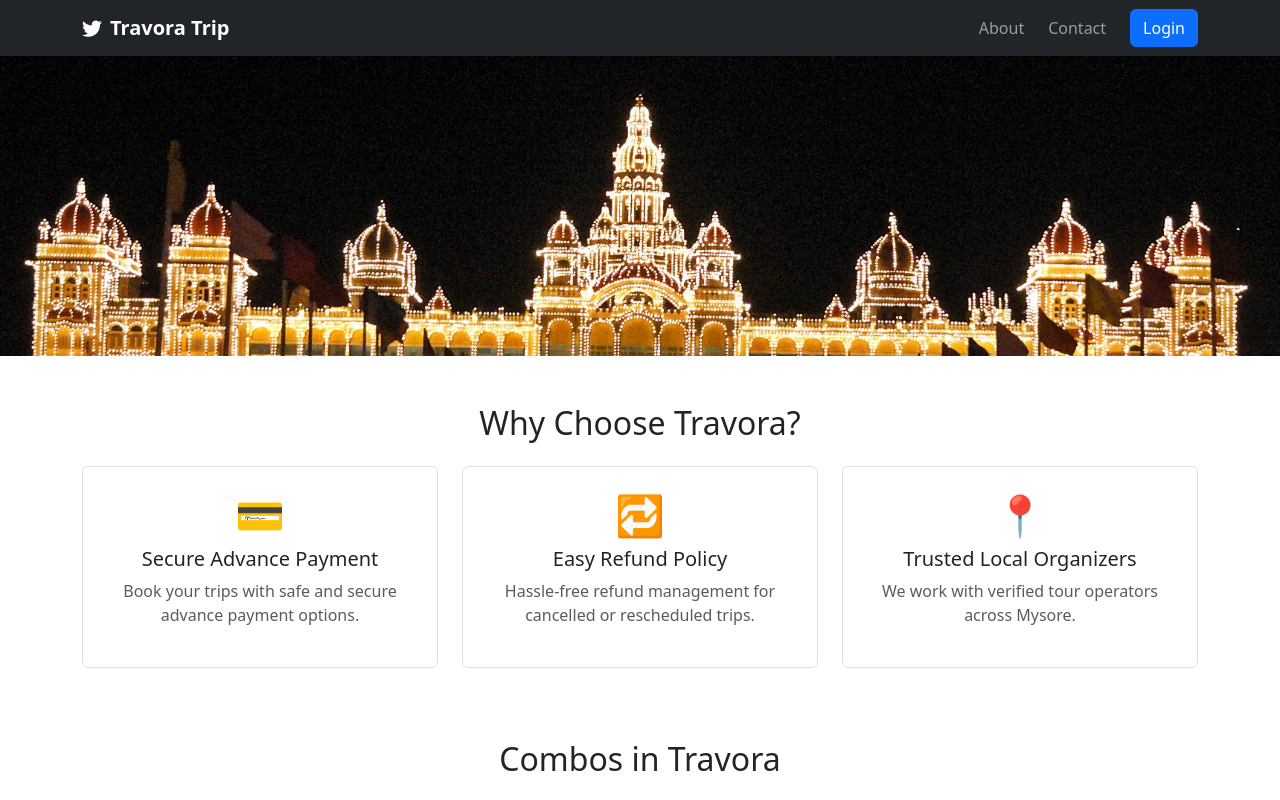
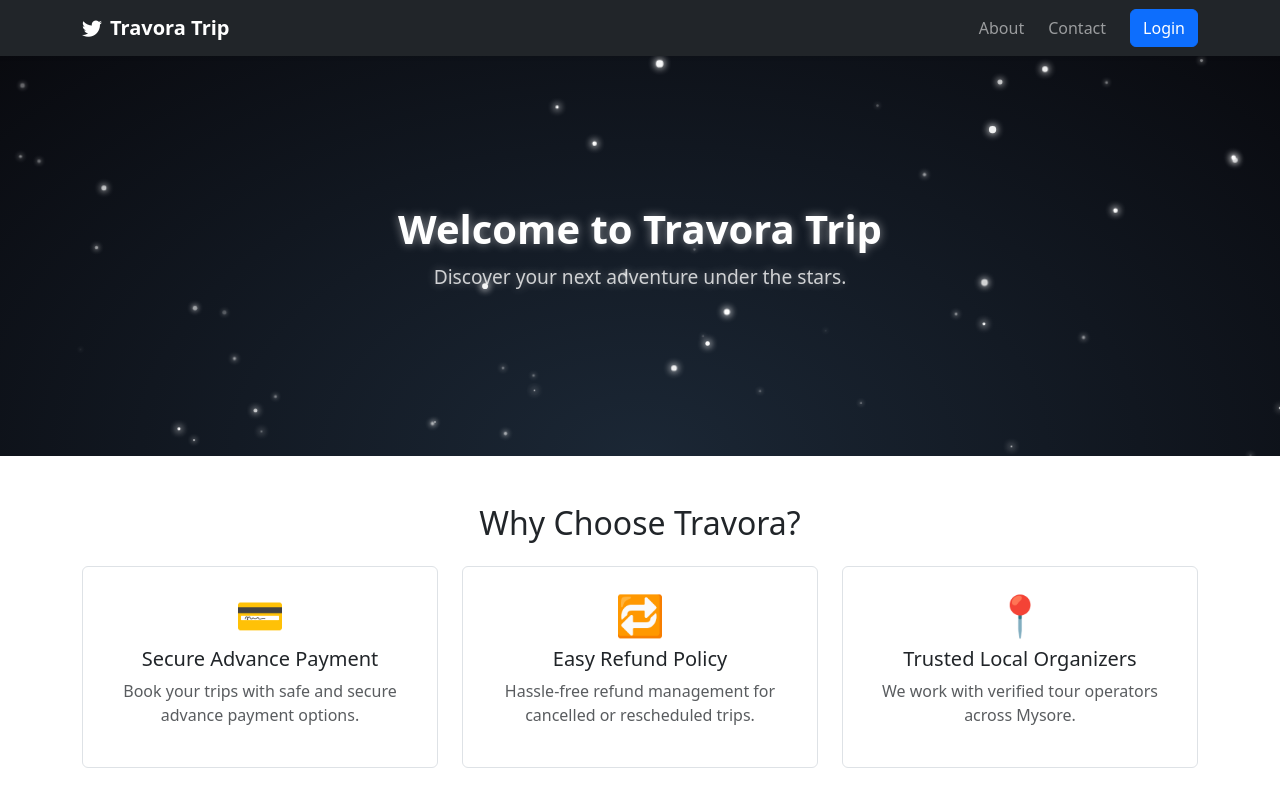
Before and after one commit to thanusha-stack/Trip_Booking_Mern_Website, a React (Create React App) app in the folder frontend/: page / in a window 1280 px wide. Shown: the top 800 px of the page. Built offline with nearby package versions, Linux system fonts and the light colour scheme; no server answers.

Commit message:
Update branding to Travora Trip and implement animated night sky background

```diff
--- a/frontend/src/components/NavbarR.jsx
+++ b/frontend/src/components/NavbarR.jsx
@@ -32,6 +32,7 @@ function NavbarR() {
                 {user.role === "tourist" && (
                   <>
                     <Nav.Link as={NavLink} to="/tourist/dashboard">Dashboard</Nav.Link>
+                    <Nav.Link as={NavLink} to="/places">Browse Trip</Nav.Link>
                     <Nav.Link as={NavLink} to="/tourist/wishlist">Wishlist</Nav.Link>
                   </>
                 )}
--- /dev/null
+++ b/frontend/src/components/NightSky.css
@@ -0,0 +1,82 @@
+.night-sky {
+    position: relative;
+    width: 100%;
+    height: 400px;
+    background: radial-gradient(ellipse at bottom, #1B2735 0%, #090A0F 100%);
+    overflow: hidden;
+    display: flex;
+    align-items: center;
+    justify-content: center;
+    color: white;
+    text-shadow: 0 0 10px rgba(255, 255, 255, 0.5);
+}
+
+.stars-container {
+    position: absolute;
+    top: 0;
+    left: 0;
+    width: 100%;
+    height: 100%;
+    pointer-events: none;
+}
+
+.star {
+    position: absolute;
+    background: white;
+    border-radius: 50%;
+    opacity: 0.5;
+    box-shadow: 0 0 5px 1px rgba(255, 255, 255, 0.8);
+    animation: twinkle var(--duration) infinite ease-in-out;
+}
+
+@keyframes twinkle {
+
+    0%,
+    100% {
+        opacity: 0.3;
+        transform: scale(0.8);
+    }
+
+    50% {
+        opacity: 1;
+        transform: scale(1.5);
+    }
+}
+
+/* Shooting star effect */
+.night-sky::after {
+    content: "";
+    position: absolute;
+    top: 50%;
+    left: 50%;
+    width: 2px;
+    height: 2px;
+    background: white;
+    opacity: 0;
+    border-radius: 50%;
+    box-shadow: 0 0 10px 2px white;
+    animation: shooting-star 5s linear infinite;
+    animation-delay: 2s;
+}
+
+@keyframes shooting-star {
+    0% {
+        transform: translate(-200px, -200px) rotate(45deg) scale(0);
+        opacity: 0;
+    }
+
+    10% {
+        transform: translate(0, 0) rotate(45deg) scale(1);
+        opacity: 1;
+    }
+
+    20% {
+        transform: translate(200px, 200px) rotate(45deg) scale(0);
+        opacity: 0;
+    }
+
+    100% {
+        transform: translate(200px, 200px) rotate(45deg) scale(0);
+        opacity: 0;
+    }
+}
--- a/frontend/src/components/Welcome.jsx
+++ b/frontend/src/components/Welcome.jsx
@@ -1,28 +1,47 @@
 import React from "react";
-import { NavLink, useNavigate } from "react-router-dom";
-import { FaUserCircle } from "react-icons/fa";
+import { useNavigate } from "react-router-dom";
+import "./NightSky.css";
 
 const Welcome = () => {
   const navigate = useNavigate();
-  const token = localStorage.getItem("token");
+  // ... (keep auth logic if needed, but Welcome is currently visual)
 
-  const logout = () => {
-    localStorage.removeItem("token");
-    navigate("/login");
-  };
+  // Generate random stars
+  const stars = Array.from({ length: 50 }).map((_, i) => ({
+    id: i,
+    top: `${Math.random() * 100}%`,
+    left: `${Math.random() * 100}%`,
+    size: `${1 + Math.random() * 4}px`,
+    duration: `${2 + Math.random() * 3}s`,
+    delay: `${Math.random() * 5}s`,
+  }));
 
   return (
-    <div
-      style={{
-        backgroundImage: `url("/assets/images/mysorewelcome.jpg")`,
-        backgroundRepeat: "no-repeat",
-        backgroundSize: "cover",
-        backgroundPosition: "center",
-        width: "100%",
-        height: "300px",
-      }}
-    >
-
+    <div className="night-sky">
+      <div className="stars-container">
+        {stars.map((star) => (
+          <div
+            key={star.id}
+            className="star"
+            style={{
+              top: star.top,
+              left: star.left,
+              width: star.size,
+              height: star.size,
+              "--duration": star.duration,
+              animationDelay: star.delay,
+            }}
+          />
+        ))}
+      </div>
+      <div style={{ position: "relative", zIndex: 1, textAlign: "center" }}>
+        <h1 style={{ fontSize: "2.5rem", fontWeight: "bold", marginBottom: "10px" }}>
+          Welcome to Travora Trip
+        </h1>
+        <p style={{ fontSize: "1.2rem", opacity: 0.8 }}>
+          Discover your next adventure under the stars.
+        </p>
+      </div>
     </div>
   );
 };
```
